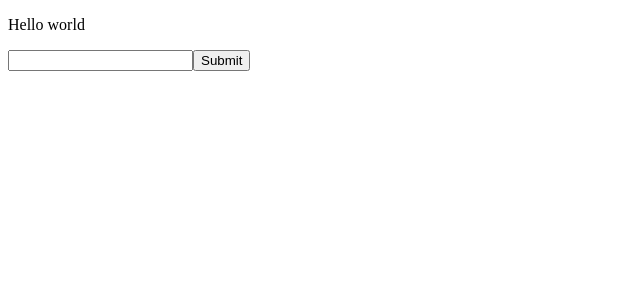
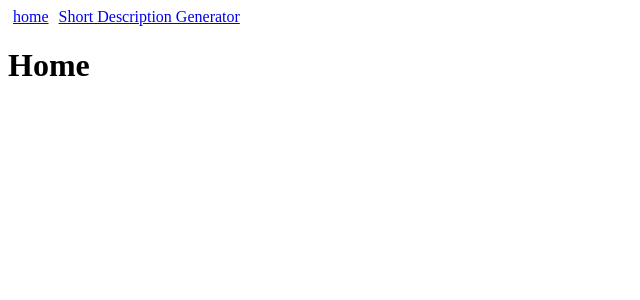
Before and after one commit to JimMagnusson/steamboost, a React (Create React App) app in the folder frontend/: page / in a window 1280 px wide. Shown: the top 300 px of the page, without its empty margins (0-640 px from the left). Built offline with nearby package versions, Linux system fonts and the light colour scheme.

Commit message:
Extract short description code into own component, create Home component and add routing

```diff
--- a/frontend/package.json
+++ b/frontend/package.json
@@ -9,6 +9,7 @@
     "axios": "^1.3.6",
     "react": "^18.2.0",
     "react-dom": "^18.2.0",
+    "react-router-dom": "^6.10.0",
     "react-scripts": "5.0.1",
     "web-vitals": "^2.1.4"
   },
--- a/frontend/src/App.js
+++ b/frontend/src/App.js
@@ -1,47 +1,33 @@
 import { useState } from 'react'
-import axios from 'axios'
 import React from 'react'
+import {
+  BrowserRouter as Router,
+  Routes, Route, Link
+} from 'react-router-dom'
+import Home from "./components/Home"
+import ShortDescriptionGenerator from "./components/ShortDescriptionGenerator"
 
-const baseUrl = 'http://localhost:3001/generate-short-description'
 
 const App = () => {
-  const [keywords, setKeywords] = useState('')
-  const [shortDescription, setshortDescription] = useState('')
-
-
-  const handleSendKeywords = (event) => {
-    event.preventDefault()
-    const lowerCaseKeywords = keywords.toLowerCase()
-    console.log(lowerCaseKeywords)
-    const keywordsObject = {
-      description: lowerCaseKeywords
-    }
-    axios
-    .post(baseUrl, keywordsObject)
-    .then(response => {
-      console.log('promise fulfilled')
-      setshortDescription(response.data)
-    })
-    .catch(error => console.error(error));
-  }
-
-  const handleKeywordChange = (event) => {
-    setKeywords(event.target.value)
+  const padding = {
+    padding: 5
   }
 
   return (
-  <div>
-    <p>Hello world</p>
-    <form onSubmit={handleSendKeywords}>
-        <input
-          type="text"
-          value={keywords}
-          onChange={handleKeywordChange}
-        />
-        <button type="submit">Submit</button>
-      </form>
-    <p>{shortDescription}</p>
-  </div>
+  <Router>
+    <div>
+      <Link style={padding} to="/">home</Link>
+      <Link style={padding} to="/short-description-generator">Short Description Generator</Link>
+    </div>
+
+    <Routes>
+      <Route path="/" element={<Home />} />
+      <Route path="/short-description-generator" element={<ShortDescriptionGenerator/>
+      } />
+    </Routes>
+
+  </Router>
+
   )
 }
 
--- /dev/null
+++ b/frontend/src/components/Home.js
@@ -0,0 +1,9 @@
+import React from "react"
+
+const Home = () => {
+    return (
+      <h1>Home</h1>
+    )
+  }
+
+export default Home
--- /dev/null
+++ b/frontend/src/components/ShortDescriptionGenerator.js
@@ -0,0 +1,44 @@
+import { useState } from 'react'
+import React from "react"
+import shortDescriptionService from '../services/shortDescriptions'
+
+const ShortDescriptionGenerator = (props) => {
+  const [keywords, setKeywords] = useState('')
+  const [shortDescription, setShortDescription] = useState('')
+
+  const handleSendKeywords = (event) => {
+    event.preventDefault()
+    const lowerCaseKeywords = keywords.toLowerCase()
+    console.log(lowerCaseKeywords)
+    const keywordsObject = {
+      description: lowerCaseKeywords
+    }
+
+    shortDescriptionService
+      .getNewShortDescription(keywordsObject)
+      .then(response => {
+        setShortDescription(response)
+      })
+      .catch(error => console.error(error));
+  }
+
+  const handleKeywordChange = (event) => {
+    setKeywords(event.target.value)
+  }
+
+  return (
+    <div>
+      <form onSubmit={handleSendKeywords}>
+        <input
+          type="text"
+          value={keywords}
+          onChange={handleKeywordChange}
+        />
+        <button type="submit">Submit</button>
+      </form>
+      <p>{shortDescription}</p>
+    </div>
+  )
+}
+
+export default ShortDescriptionGenerator
--- /dev/null
+++ b/frontend/src/services/shortDescriptions.js
@@ -0,0 +1,11 @@
+import axios from 'axios'
+const baseUrl = 'http://localhost:3001/generate-short-description'
+
+const getNewShortDescription = keywordsObject => {
+    const request = axios.post(baseUrl, keywordsObject)
+    return request.then(response => response.data)
+}
+
+export default {
+    getNewShortDescription: getNewShortDescription,
+}
```
Also changed, not shown: 2 other files (tests, documents, lock files or other folders).
